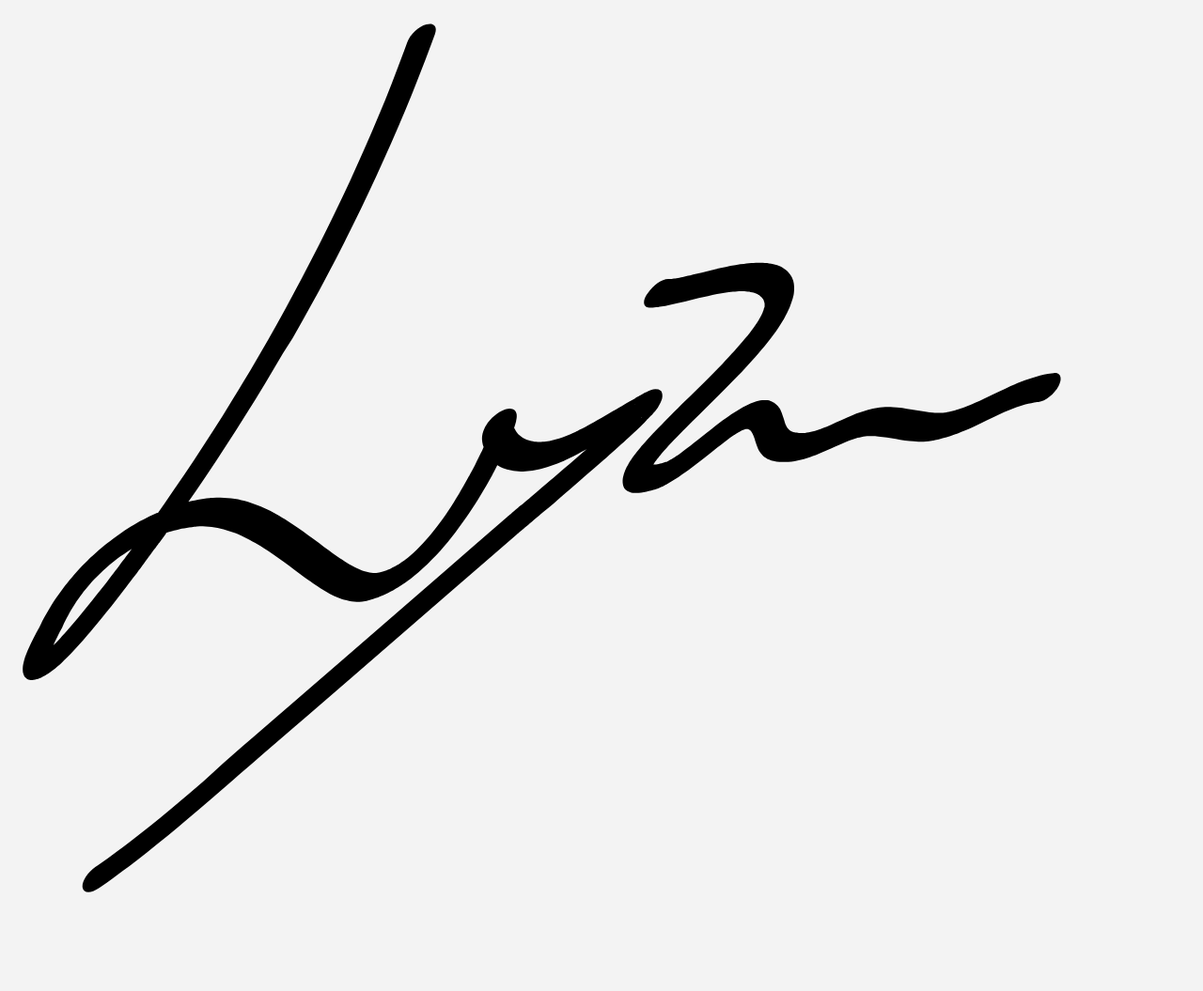
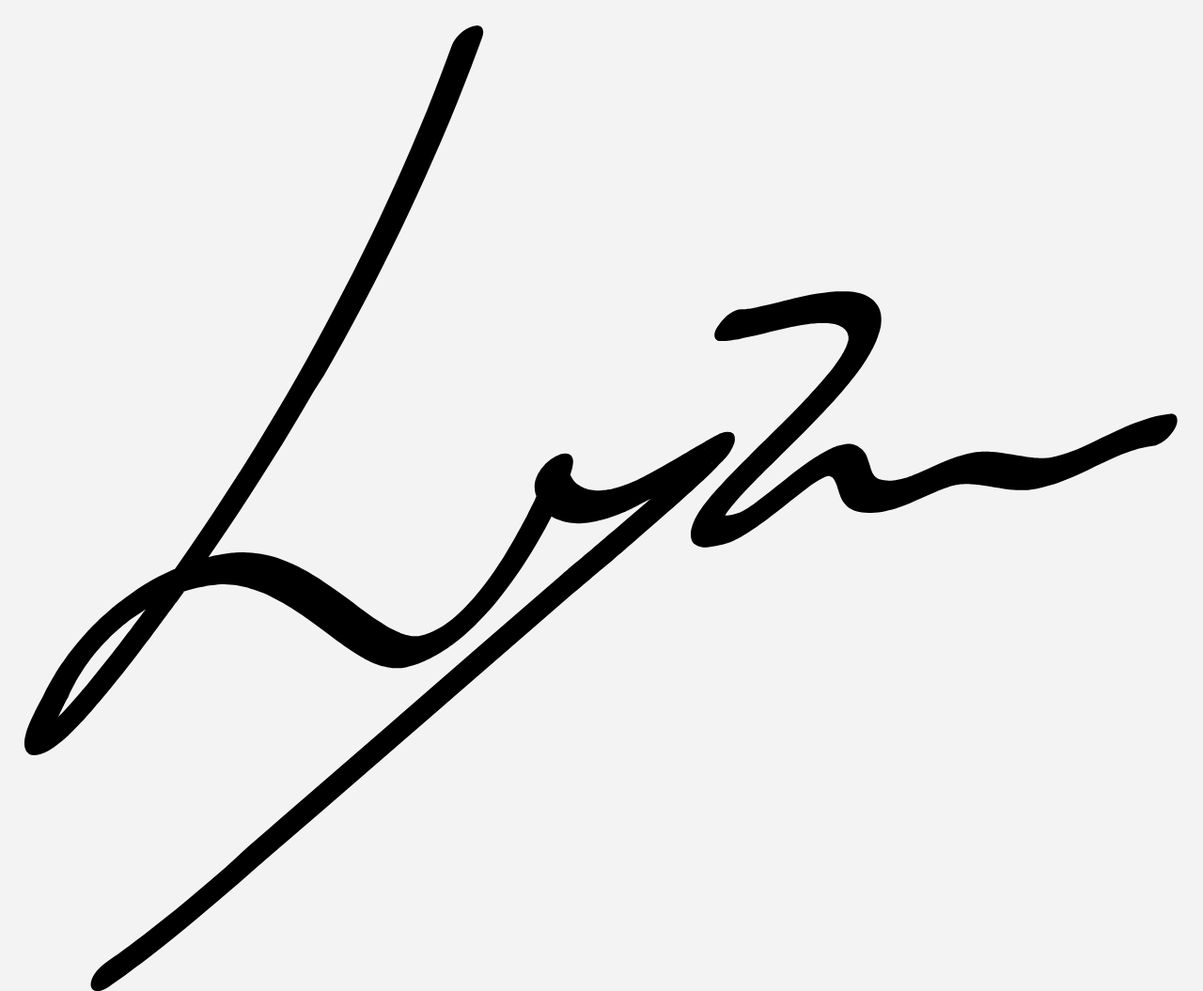
Before and after one commit to lyzio/lyzio.net, a plain HTML site: page index.html in a window 1280 px wide. Shown: the whole page at 94% size. Before the commit the page ends 986 px from the top, so only its background shows below. Drawn offline with nearby package versions, Linux system fonts and the light colour scheme.

Commit message:
Update index.html

```diff
--- a/index.html
+++ b/index.html
@@ -8,7 +8,7 @@
 
 <div>
 
-<img src="lyzio.svg" height="auto" width="90%">
+<img src="lyzio.svg" height="90%" width="auto">
 
 </div>
 </body>
```
